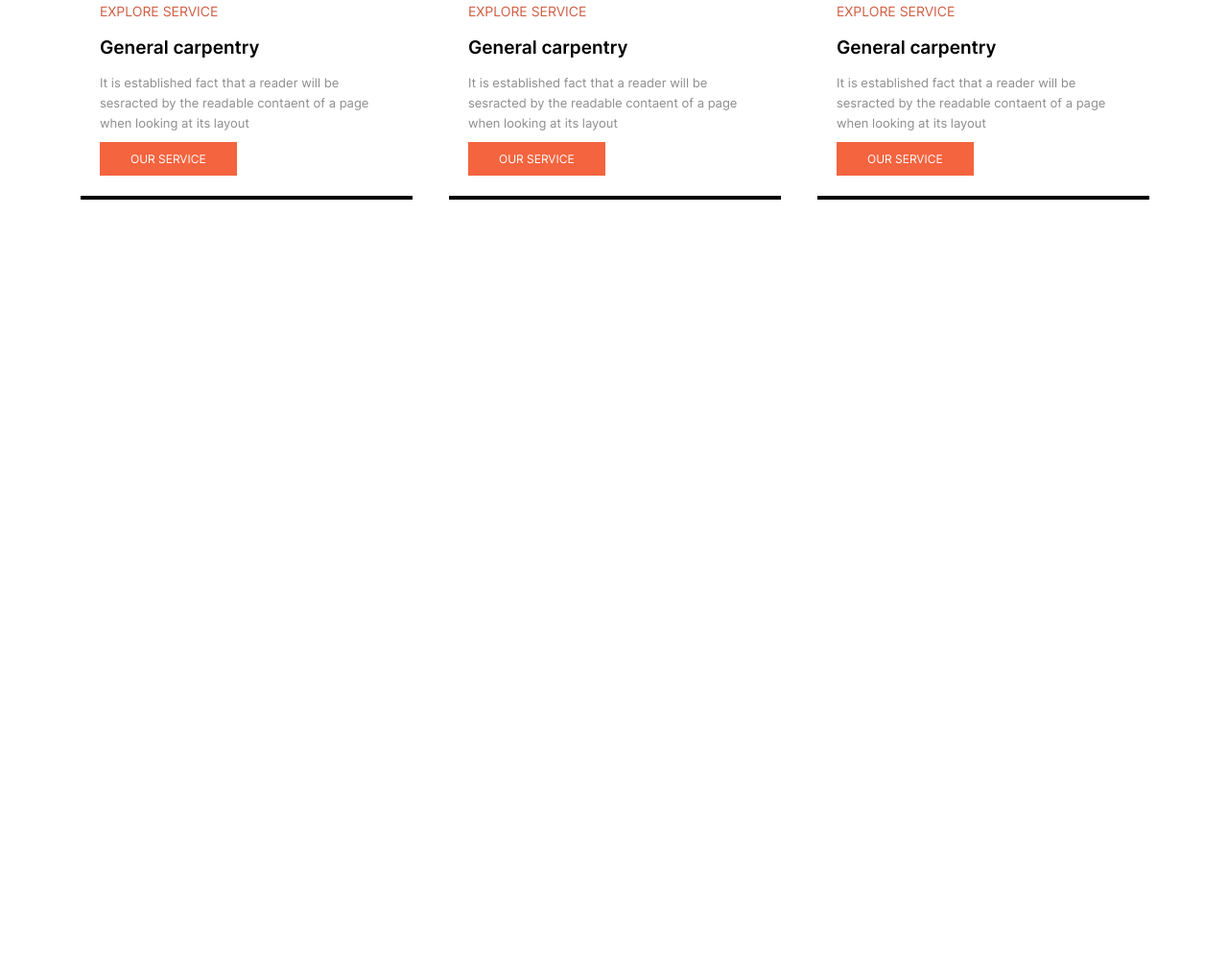
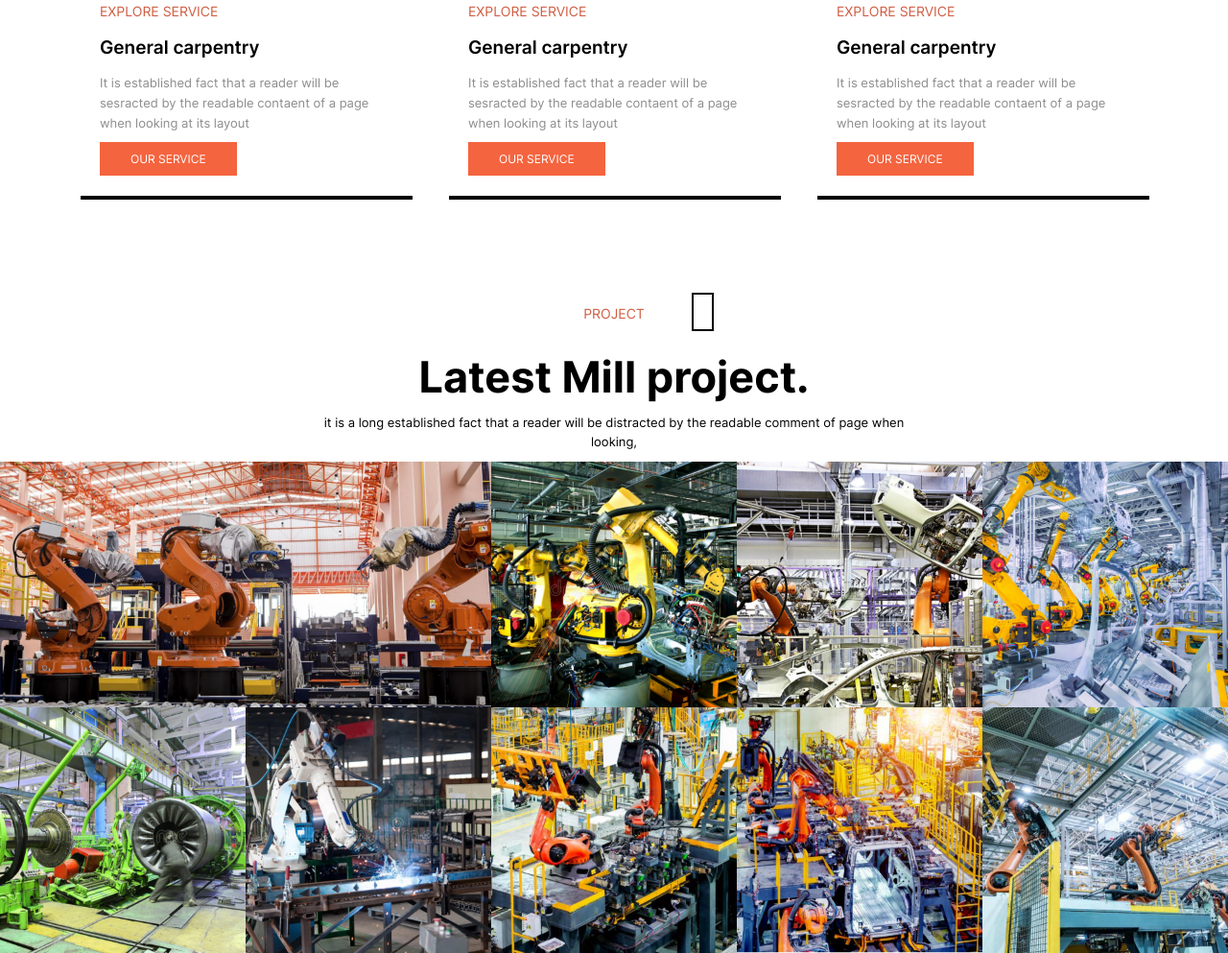
Before and after one commit to muhammedafsalvr/mill, a plain HTML site: page index.html in a window 1280 px wide. Shown: the part 2024-3017 px from the top of the page at 96% size. Before the commit the page ends 2342 px from the top, so only its background shows below. Drawn offline with Linux system fonts and the light colour scheme; files whose address does not match are found by name.

Commit message:
logo section modified

```diff
--- a/css/style.css
+++ b/css/style.css
@@ -390,3 +390,80 @@ header hr.line {
 #industry section.bottom ul li div.content a.button {
     cursor: pointer;
 }
+#logo {
+}
+
+#logo div.one {
+    text-align: center;
+}
+
+#logo div.one div.bg {
+    position: relative;
+}
+
+#logo div.one div.bg span {
+    border: 2px solid #000;
+    height: 40px;
+    width: 23px;
+    display: block;
+    position: absolute;
+    left: 721px;
+    bottom: -60%;
+    z-index: -1;
+}
+
+#logo div.one div.bg h4 {
+    color: #d05d42;
+    font-size: 14px;
+    margin-bottom: 30px;
+}
+
+#logo h2 {
+    font-size: 45px;
+    font-weight: bold;
+}
+
+#logo p {
+    font-size: 13px;
+    font-weight: normal;
+    width: 50%;
+    margin: 10px auto;
+}
+
+#logo div.two {
+}
+
+#logo div.two h3 {
+}
+
+#logo div.two ul {
+    display: flex;
+    justify-content: flex-start;
+    flex-wrap: wrap;
+}
+
+#logo div.two ul li {
+    width: 20%;
+}
+
+#logo div.two ul li div.image {
+}
+
+#logo div.two ul li div.image img {
+    width: 100%;
+    display: block;
+}
+
+#logo div.two ul li.wide {
+    width: 40%;
+}
+
+#logo div.two ul li.wide div.image1 {
+    width: 100%;
+    height: 100%;
+}
+
+#logo div.two ul li.wide div.image1 img {
+    width: 100%;
+    display: block;
+}
--- a/index.html
+++ b/index.html
@@ -255,5 +255,101 @@
                 </section><!--(#industry > section.wrapper > section.bottom)-->
             </section><!--(#industry > section.wrapper)-->
         </section><!--(#industry)-->
+        <section id="logo">
+            <div class="one">
+                <div class="bg">
+                    <span></span>
+                    <h4>PROJECT</h4>
+                </div>
+                <h2>Latest Mill project.</h2>
+                <p>
+                    it is a long established fact that a reader will be
+                    distracted by the readable comment of page when looking,
+                </p>
+            </div>
+            <div class="two">
+                <ul>
+                    <li class="wide">
+                        <div class="image1">
+                            <img
+                                src="images/robots-welding-production-line-41405628.jpg"
+                                alt="google"
+                            />
+                        </div>
+                    </li>
+
+                    <li>
+                        <div class="image">
+                            <img
+                                src="images/car-production-line-9751091.jpg"
+
+                                alt="911 carera"
+                            />
+                        </div>
+                    </li>
+                    <li>
+                        <div class="image">
+                            <img
+                                src="images/robotic-arms-car-factory-20710564 1 (1).jpg"
+                                alt="volvo"
+                            />
+                        </div>
+                    </li>
+                    <li>
+                        <div class="image">
+                            <img
+                                src="images/robots-car-plant-robotic-arms-65733341 (1).jpg"
+                                alt="volvo"
+                            />
+                        </div>
+                    </li>
+                    <li>
+                        <div class="image">
+                            <img
+                                src="images/industrial-space-5757310 (1).jpg
+                                "
+                                alt="coinbase"
+                            />
+                        </div>
+                    </li>
+                    <li>
+                        <div class="image">
+                            <img
+                                src="images/industrial-workshop-13253500.jpg
+                                "
+                                alt="volvo"
+                            />
+                        </div>
+                    </li>
+                    <li>
+                        <div class="image">
+                            <img
+                                src="images/car-production-line-robot-modern-car-production-line-working-robot-105956189.jpg
+                                "
+                                alt="911 carera"
+                            />
+                        </div>
+                    </li>
+                    <li>
+                        <div class="image">
+                            <img
+                                src="images/car-production-line-robot-modern-working-142299739.jpg
+                                "
+                                alt="google"
+                            />
+                        </div>
+                    </li>
+                    <li>
+                        <div class="image">
+                            <img
+                                src="images/car-production-line-robot-modern-working-99926140.jpg
+                                "
+                                alt="grab"
+                            />
+                        </div>
+                    </li>
+
+            </div>
+        </section>
     </body>
 </html>
```
